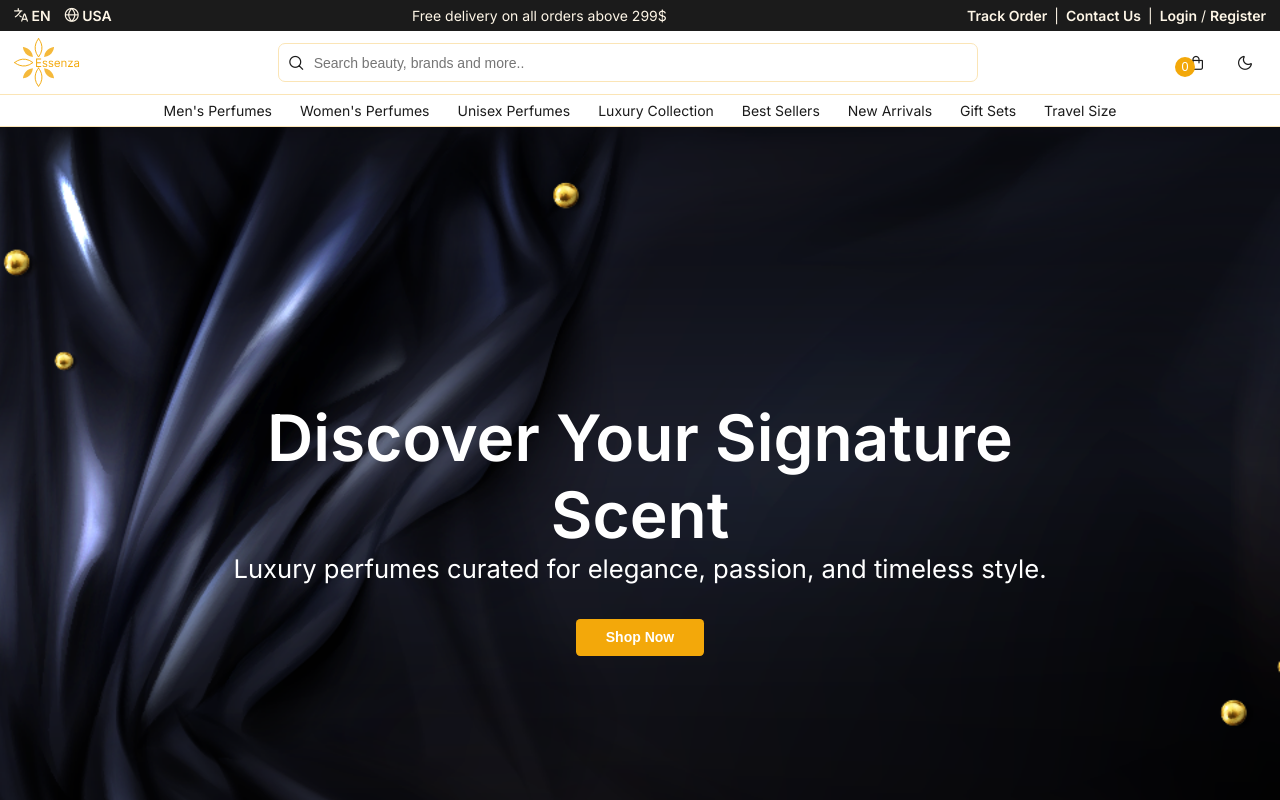
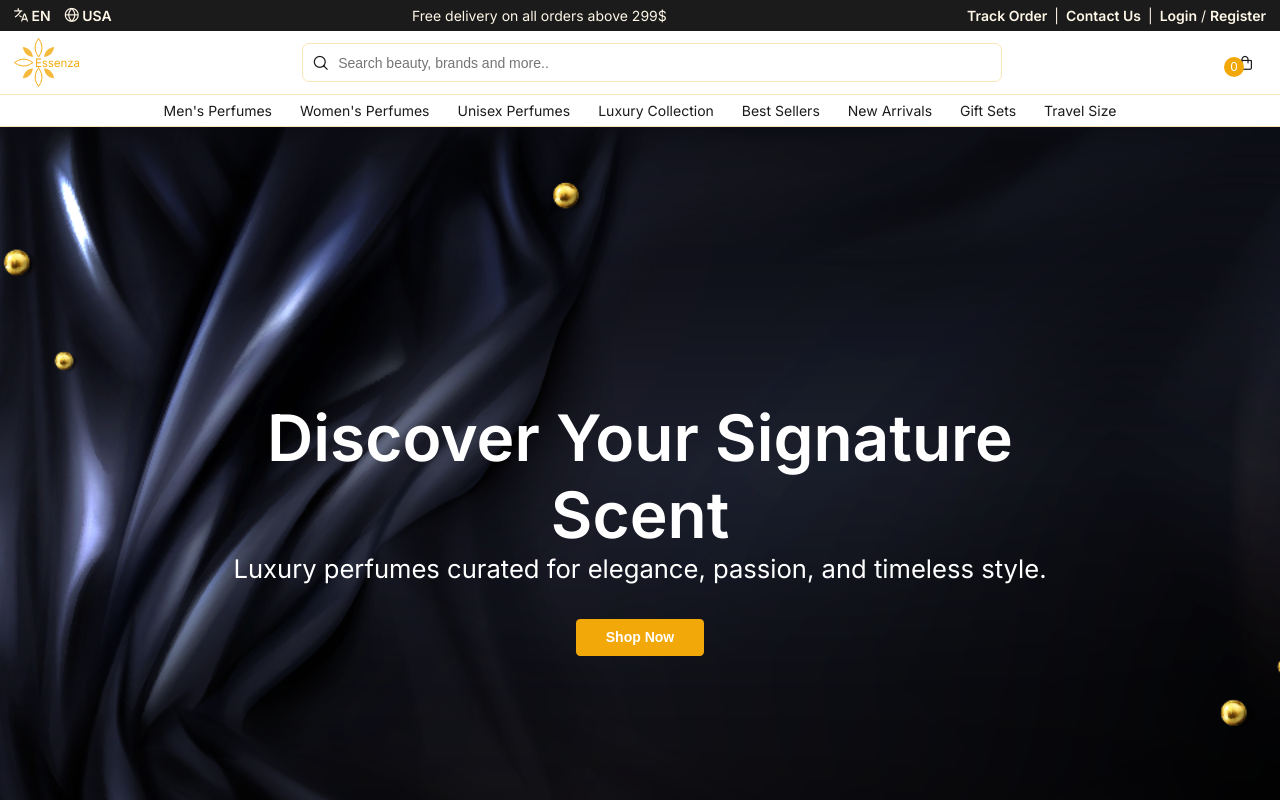
Before and after one commit to OmarNashawati/essenza-perfum-webstore, a Vue app: page / in a window 1280 px wide. Shown: the top 800 px of the page. Built offline with nearby package versions, Linux system fonts and the light colour scheme.

Commit message:
remove themes and set light theme as a primary

```diff
--- a/index.html
+++ b/index.html
@@ -1,5 +1,5 @@
 <!doctype html>
-<html lang="en" data-theme="light">
+<html lang="en">
   <head>
     <meta charset="UTF-8" />
     <link rel="icon" href="/favicon.svg" />
--- a/src/assets/base.css
+++ b/src/assets/base.css
@@ -54,9 +54,7 @@
   --space-10: 2.5rem; /* 40px */
   --space-12: 3rem; /* 48px */
   --space-16: 4rem; /* 64px */
-}
 
-[data-theme='light'] {
   --primary: var(--white);
   --secondary: var(--gray-900);
   --on-secondary: var(--gold-50);
@@ -71,25 +69,6 @@
   --surface: var(--gold-50);
   --surface-alt: var(--gray-100);
   --border: var(--gray-100);
-  --border-gold: var(--gold-200);
-  --hover: var(--gray-700);
-}
-
-[data-theme='dark'] {
-  --primary: var(--gray-900);
-  --secondary: var(--gold-50);
-  --on-secondary: var(--gray-900);
-  --accent: var(--gold-900);
-  --on-accent: var(--white);
-  --on-accent-hover: var(--gold-1100);
-
-  --bg: var(--primary);
-  --text: var(--secondary);
-  --text-heading: var(--gold-50);
-  --text-soft: var(--gray-300);
-  --surface: var(--gray-800);
-  --surface-alt: var(--gray-700);
-  --border: var(--gray-700);
   --border-gold: var(--gold-200);
   --hover: var(--gray-700);
 }
--- a/src/components/Navbar.vue
+++ b/src/components/Navbar.vue
@@ -1,12 +1,10 @@
 <script setup>
 import { useRouter } from 'vue-router'
-import { useThemeStore } from '@/stores/themeStore'
 import { useCartStore } from '@/stores/cartStore'
 import { getCategories } from '@/services/categoriesService'
 
 const categories = getCategories()
 const router = useRouter()
-const store = useThemeStore()
 const cart = useCartStore().cart
 </script>
 
@@ -76,12 +74,6 @@ const cart = useCartStore().cart
           <button @click="router.push('/cart')" class="cart-button">
             <i class="pi pi-shopping-bag"></i>
             <span class="cart-items-counter">{{ cart.items.length }}</span>
-          </button>
-          <button @click="store.toggleTheme()">
-            <i
-              class="pi"
-              :class="store.activeTheme === 'dark' ? 'pi-sun' : 'pi-moon'"
-            ></i>
           </button>
         </div>
       </div>
--- a/src/stores/themeStore.js
+++ /dev/null
@@ -1,37 +0,0 @@
-import { defineStore } from 'pinia'
-import { ref } from 'vue'
-
-export const useThemeStore = defineStore('theme', () => {
-  const activeTheme = ref(initializeThemeSettings())
-
-  function initializeThemeSettings() {
-    const localStorageTheme = localStorage.getItem('theme')
-    const systemSettingDark = window.matchMedia('(prefers-color-scheme: dark)')
-    let currentTheme = ''
-
-    if (localStorageTheme) {
-      currentTheme = localStorageTheme
-    } else if (systemSettingDark.matches) {
-      currentTheme = 'dark'
-    } else {
-      currentTheme = 'light'
-    }
-
-    setTheme(currentTheme)
-    return currentTheme
-  }
-
-  const toggleTheme = () => {
-    activeTheme.value === 'dark'
-      ? (activeTheme.value = 'light')
-      : (activeTheme.value = 'dark')
-    setTheme(activeTheme.value)
-  }
-
-  function setTheme(value) {
-    localStorage.setItem('theme', value)
-    document.querySelector('html').setAttribute('data-theme', value)
-  }
-
-  return { activeTheme, toggleTheme }
-})
```
